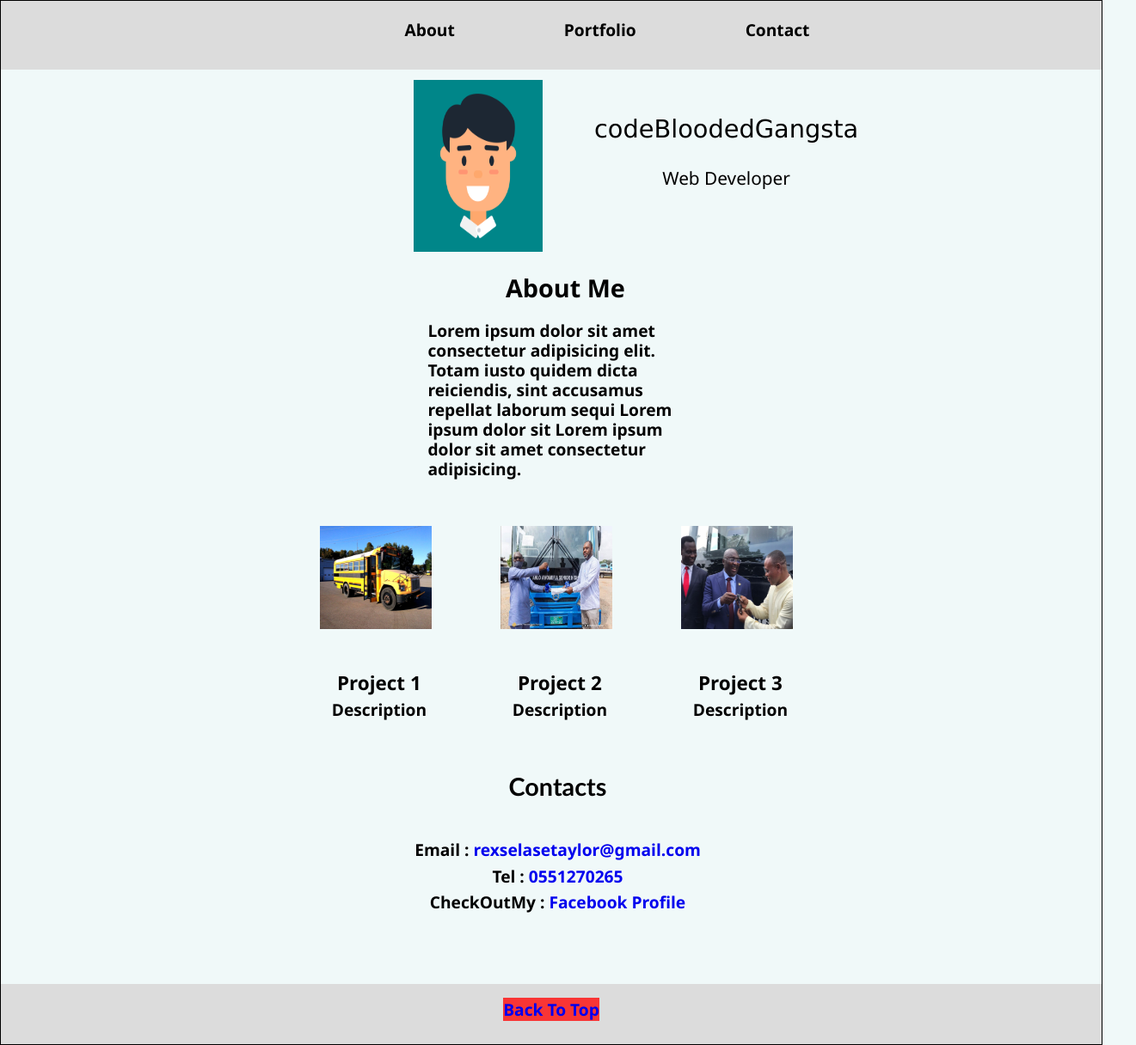
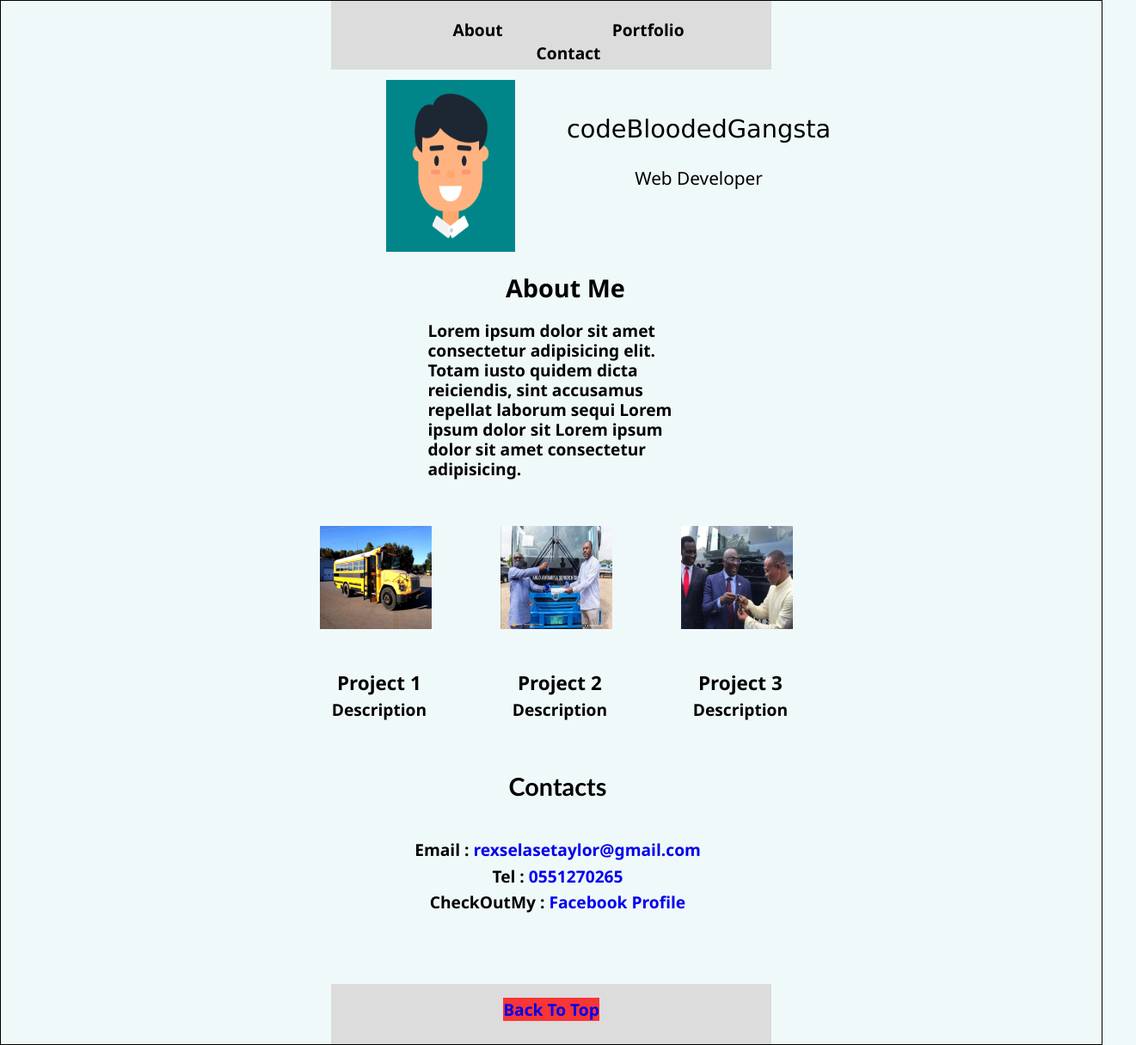
Before and after one commit to rex-selase1/assignment, a plain HTML site: page index.html in a window 1280 px wide. Shown: the whole page at 86% size, 1321 px wide, since content can reach past the window. Drawn offline with Linux system fonts and the light colour scheme.

Commit message:
"new commit"

```diff
--- a/index.css
+++ b/index.css
@@ -17,8 +17,9 @@ background-color: rgb(240, 249, 249);
 }
 header{
     background-color: gainsboro;
-    width: 100%;
+    width: 40%;
     height: 80px;
+    margin: auto;
 
 }
 
@@ -33,10 +34,11 @@ nav{
     text-align: center;
     padding:20px;
     width: 100%;
+    margin: auto;
 
 }
 nav > ul{
-    padding-left: 90px;
+
 }
 nav>ul>li{
     list-style: none;
@@ -57,7 +59,7 @@ nav>ul>li>a{
 }
 .Profile{
 
-    width: 25%;
+    width: 30%;
 
     margin: auto;
     padding-top: 0.9%;
@@ -147,7 +149,9 @@ text-align: center;
     text-decoration: none;
 }
 footer {
-    width: 100%;
+    width: 40%;
+
+    margin: auto;
     background-color: gainsboro;
     height: 70px;
 }
```
